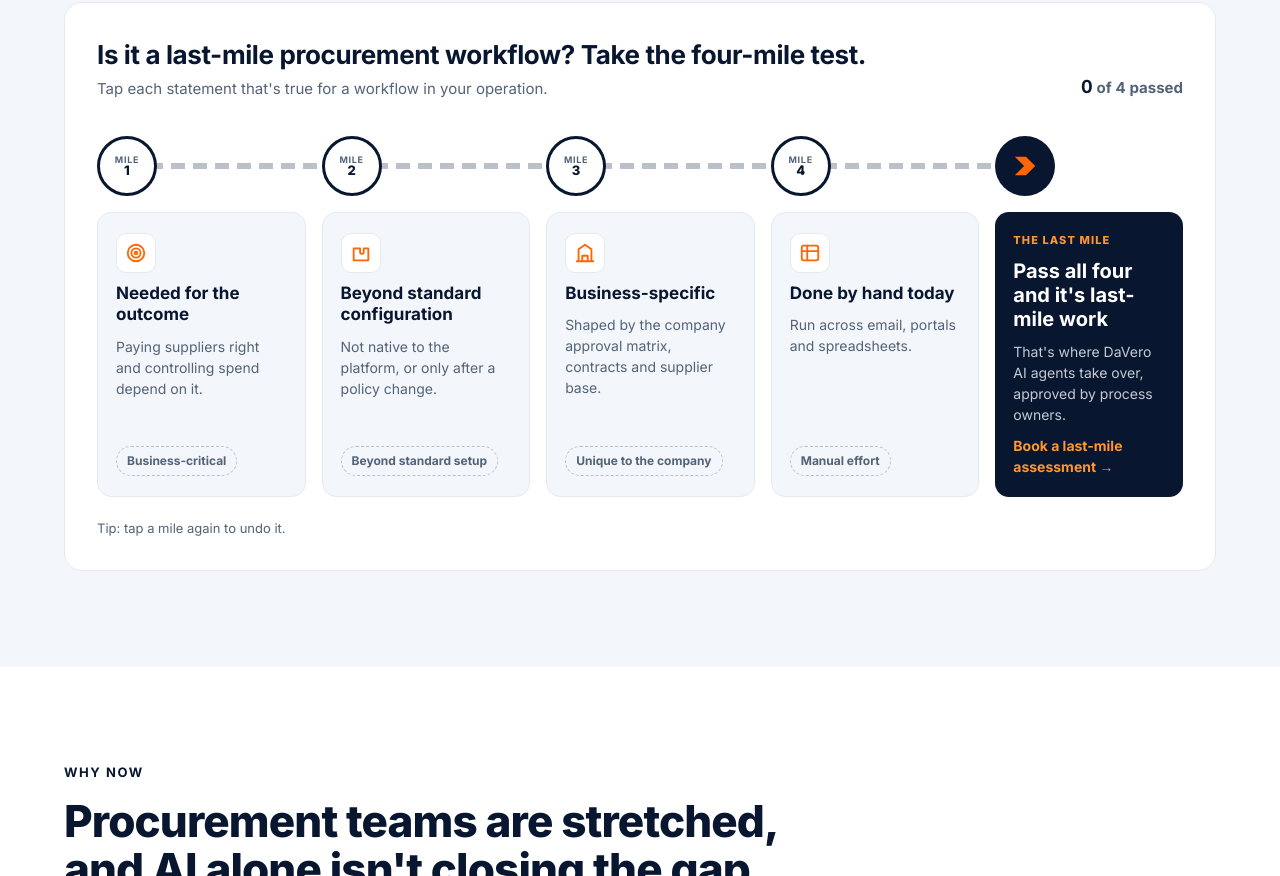
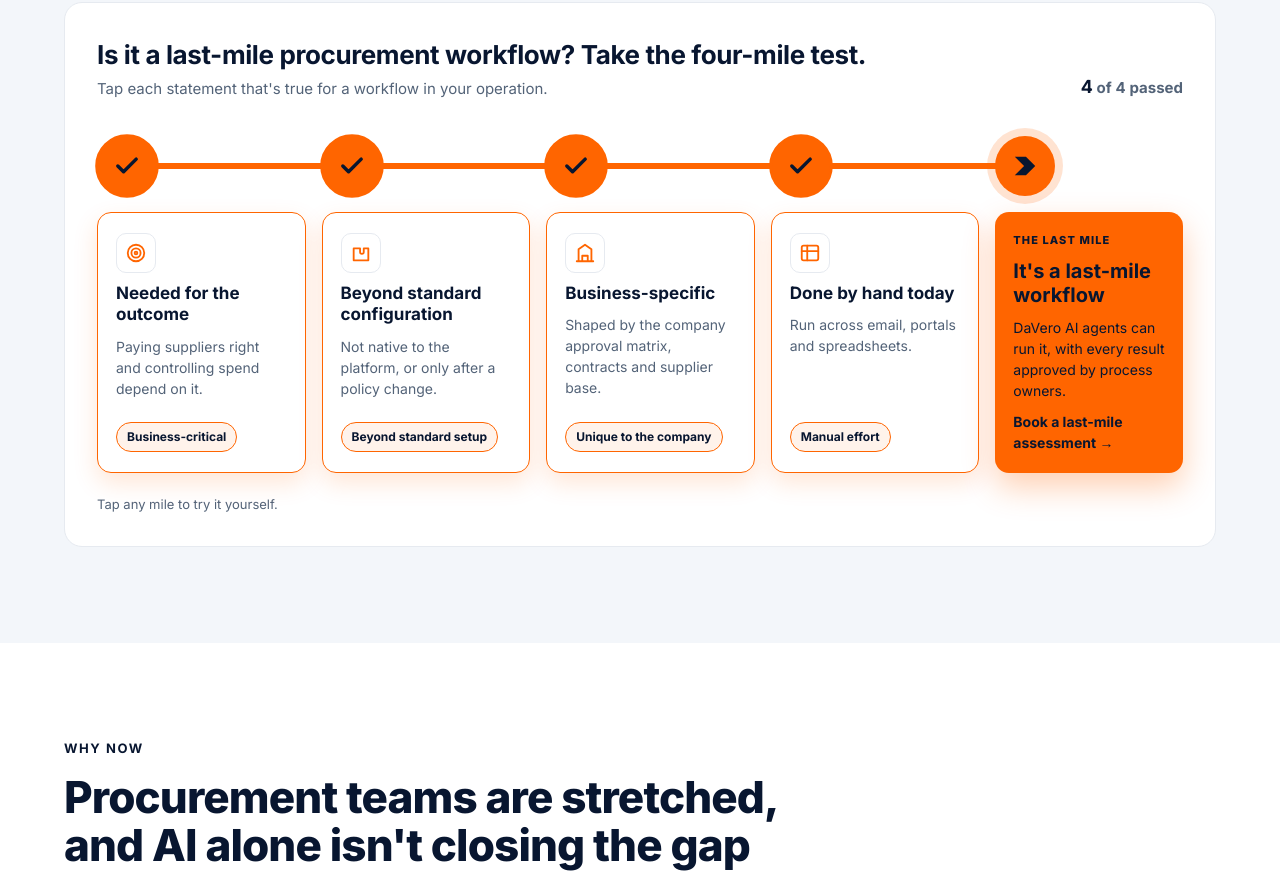
Before and after one commit to launchtexas/DaVeroAI-Website, a Next.js app: page /procurement in a window 1280 px wide. Shown: the part 2620-3496 px from the top of the page. Built offline with nearby package versions, Linux system fonts and the light colour scheme.

Commit message:
feat(v4): four-mile test plays itself until the visitor taps a mile

```diff
--- a/components/site/v4/last-mile-test.tsx
+++ b/components/site/v4/last-mile-test.tsx
@@ -1,7 +1,7 @@
 "use client";
 
 import Link from "next/link";
-import { useState } from "react";
+import { useEffect, useRef, useState } from "react";
 import { Mark } from "./icons";
 import { ASSESSMENT_HREF, ASSESSMENT_LABEL } from "./nav";
 
@@ -21,20 +21,62 @@ const ICON_PATHS = [
   </g>,
 ];
 
-/** The four-mile test: tap each statement that is true; all four pressed marks a last-mile workflow. */
+const STEP_MS = 1100; // time between miles while the demo plays
+const HOLD_STEPS = 3; // extra steps the finished state stays on screen before the demo restarts
+
+/**
+ * The four-mile test: tap each statement that is true; all four pressed marks a last-mile workflow.
+ * While it is on screen and nobody has touched it, it plays itself: miles pass one by one, the last mile
+ * lights up, then it starts over. The first tap stops the demo and hands control to the visitor.
+ * No demo under reduced motion.
+ */
 export function LastMileTest({ id, title, miles }: { id: string; title: string; miles: Mile[] }) {
   const [on, setOn] = useState([false, false, false, false]);
+  const [auto, setAuto] = useState(true);
+  const ref = useRef<HTMLDivElement>(null);
   const n = on.filter(Boolean).length;
   const done = n === 4;
 
+  useEffect(() => {
+    const el = ref.current;
+    if (!auto || !el || window.matchMedia("(prefers-reduced-motion: reduce)").matches) return;
+    let step = 0;
+    let timer: number | undefined;
+    const tick = () => {
+      step = (step + 1) % (4 + HOLD_STEPS + 1);
+      setOn([0, 1, 2, 3].map((i) => i < Math.min(step, 4)));
+    };
+    const io = new IntersectionObserver(
+      ([e]) => {
+        window.clearInterval(timer);
+        timer = e.isIntersecting ? window.setInterval(tick, STEP_MS) : undefined;
+      },
+      { threshold: 0.4 },
+    );
+    io.observe(el);
+    return () => {
+      io.disconnect();
+      window.clearInterval(timer);
+    };
+  }, [auto]);
+
+  const toggle = (i: number) => {
+    if (auto) {
+      setAuto(false);
+      setOn([0, 1, 2, 3].map((j) => j === i));
+      return;
+    }
+    setOn((s) => s.map((v, j) => (j === i ? !v : v)));
+  };
+
   return (
-    <div className={`lmt${done ? " is-done" : ""}`} id={id}>
+    <div ref={ref} className={`lmt${done ? " is-done" : ""}`} id={id}>
       <div className="lmt-head">
         <div>
           <h3>{title}</h3>
           <p>Tap each statement that&apos;s true for a workflow in your operation.</p>
         </div>
-        <p aria-live="polite" className="lmt-count">
+        <p aria-live={auto ? "off" : "polite"} className="lmt-count">
           <b>{n}</b> of 4 passed
         </p>
       </div>
@@ -45,7 +87,7 @@ export function LastMileTest({ id, title, miles }: { id: string; title: string;
             aria-pressed={on[i]}
             className="gate"
             type="button"
-            onClick={() => setOn((s) => s.map((v, j) => (j === i ? !v : v)))}
+            onClick={() => toggle(i)}
           >
             <span className="marker">
               <span className="num">
@@ -75,7 +117,7 @@ export function LastMileTest({ id, title, miles }: { id: string; title: string;
           <div className="result">
             <span className="k">THE LAST MILE</span>
             <h4>{done ? "It's a last-mile workflow" : "Pass all four and it's last-mile work"}</h4>
-            <p aria-live="polite">
+            <p aria-live={auto ? "off" : "polite"}>
               {done
                 ? "DaVero AI agents can run it, with every result approved by process owners."
                 : "That's where DaVero AI agents take over, approved by process owners."}
@@ -86,7 +128,7 @@ export function LastMileTest({ id, title, miles }: { id: string; title: string;
           </div>
         </div>
       </div>
-      <p className="lmt-hint">Tip: tap a mile again to undo it.</p>
+      <p className="lmt-hint">{auto ? "Tap any mile to try it yourself." : "Tip: tap a mile again to undo it."}</p>
     </div>
   );
 }
```
